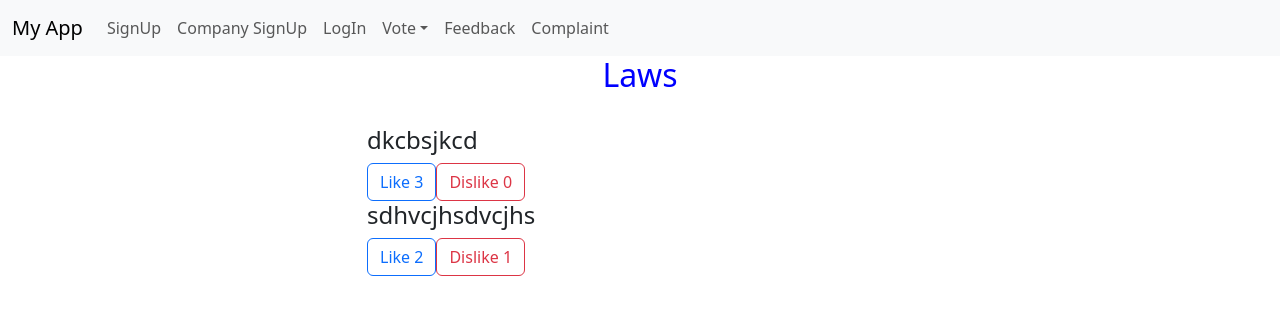
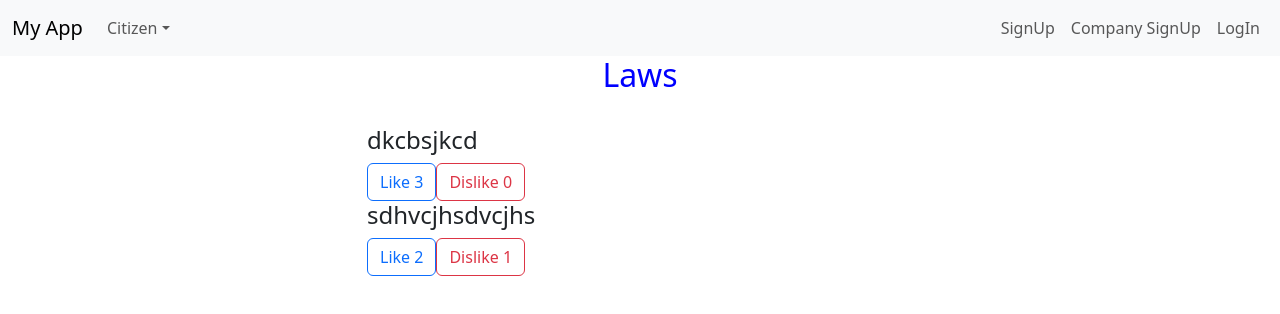
Before and after one commit to casperious/518GroupProject, a React (Create React App) app: page /viewLaws in a window 1280 px wide. Shown: the top 314 px of the page. Built offline with nearby package versions, Linux system fonts and the light colour scheme.

Commit message:
Updating Nav Bar

```diff
--- a/src/Components/NavBar.js
+++ b/src/Components/NavBar.js
@@ -13,6 +13,19 @@ function NavBar() {
         </button>
         <div class="collapse navbar-collapse" id="navbarSupportedContent">
           <ul class="navbar-nav me-auto mb-2 mb-lg-0">
+            <li class="nav-item dropdown">
+              <a class="nav-link dropdown-toggle" href="#" role="button" data-bs-toggle="dropdown" aria-expanded="true">
+                Citizen
+              </a>
+              <ul class="dropdown-menu">
+                <li><a class="dropdown-item" href="/voteMayor">Vote Mayor</a></li>
+                <li><a class="dropdown-item" href="/viewLaws">Vote Laws</a></li>
+                <li><a class="dropdown-item" href="/sendFeedback">Feedback</a></li>
+                <li><a class="dropdown-item" href="/sendComplaint">Complaint</a></li>
+              </ul>
+            </li>
+          </ul>
+          <ul className="navbar-nav ml-auto">
             <li class="nav-item">
               <a class="nav-link" href="/signup">SignUp</a>
             </li>
@@ -22,21 +35,6 @@ function NavBar() {
             <li class="nav-item">
               <a class="nav-link" href="/login">LogIn</a>
             </li>
-            <li class="nav-item dropdown">
-              <a class="nav-link dropdown-toggle" href="#" role="button" data-bs-toggle="dropdown" aria-expanded="true">
-                Vote
-              </a>
-              <ul class="dropdown-menu">
-                <li><a class="dropdown-item" href="/voteMayor">Vote Mayor</a></li>
-                <li><a class="dropdown-item" href="/viewLaws">Vote Laws</a></li>
-              </ul>
-            </li>
-            <li class="nav-item">
-              <a class="nav-link" href="/sendFeedback">Feedback</a>
-            </li>
-            <li class="nav-item">
-              <a class="nav-link" href="/sendComplaint">Complaint</a>
-            </li>
           </ul>
         </div>
       </div>
```
